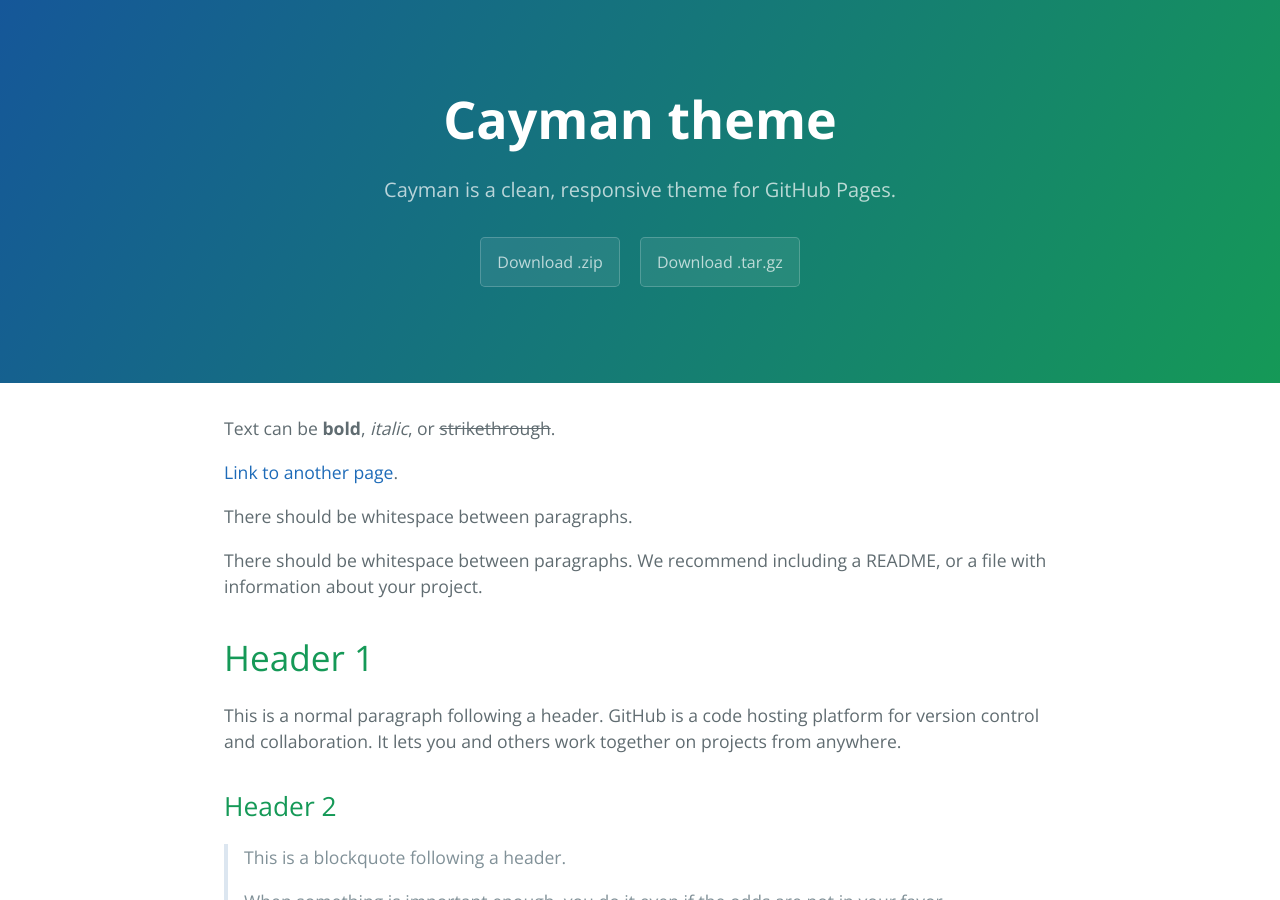
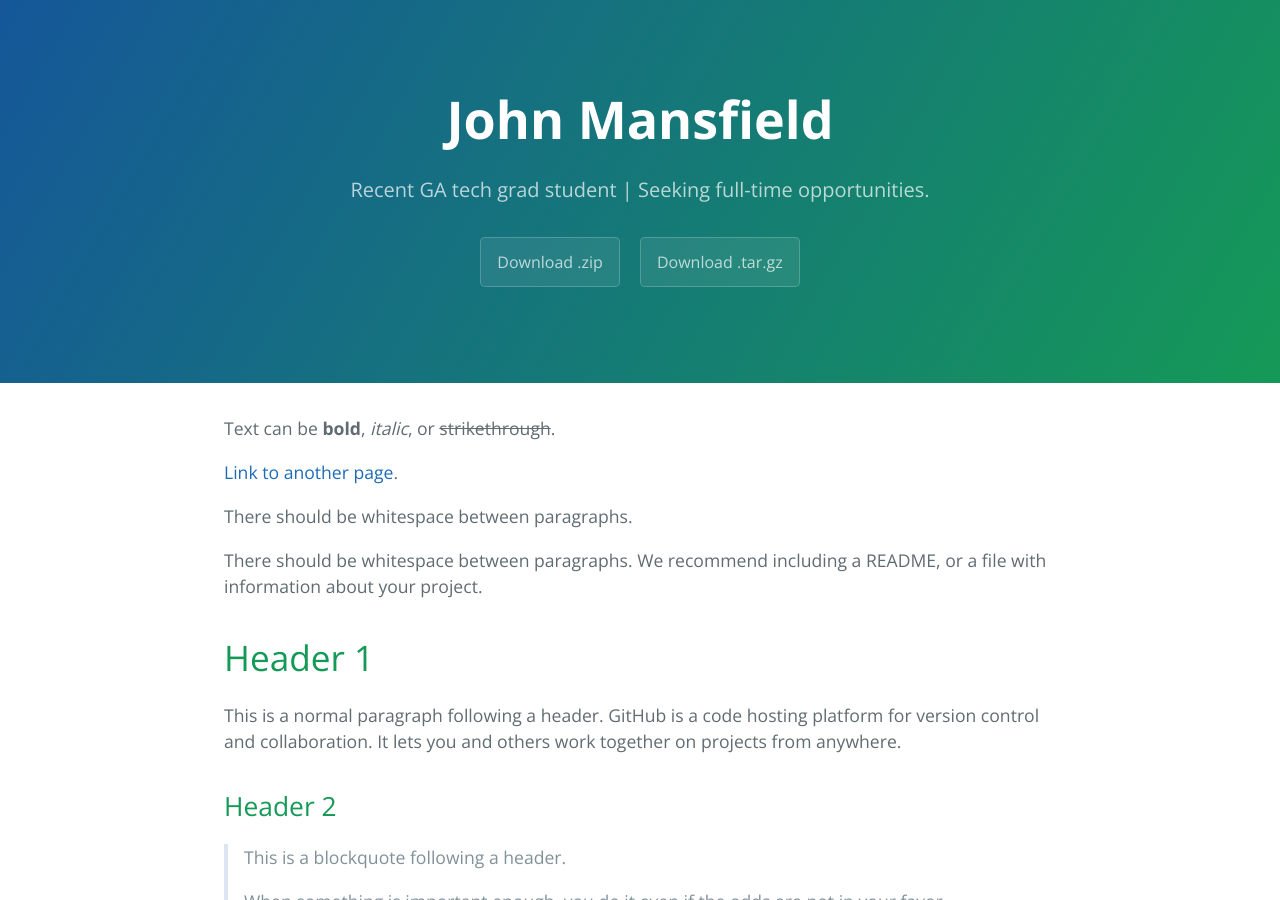
Before and after one commit to jlm429/jlm429.github.io, a Jekyll site: the page built from index.md, in a window 1280 px wide and 900 px high. Built offline with Jekyll 4.4.1, drawn with Linux system fonts in a browser that asks for light colours.

Commit message:
edited config

```diff
--- a/_config.yml
+++ b/_config.yml
@@ -1,5 +1,5 @@
-title: Cayman theme
-description: Cayman is a clean, responsive theme for GitHub Pages.
+title: John Mansfield
+description: Recent GA tech grad student | Seeking full-time opportunities.
 show_downloads: true
 google_analytics:
 theme: jekyll-theme-cayman
```
